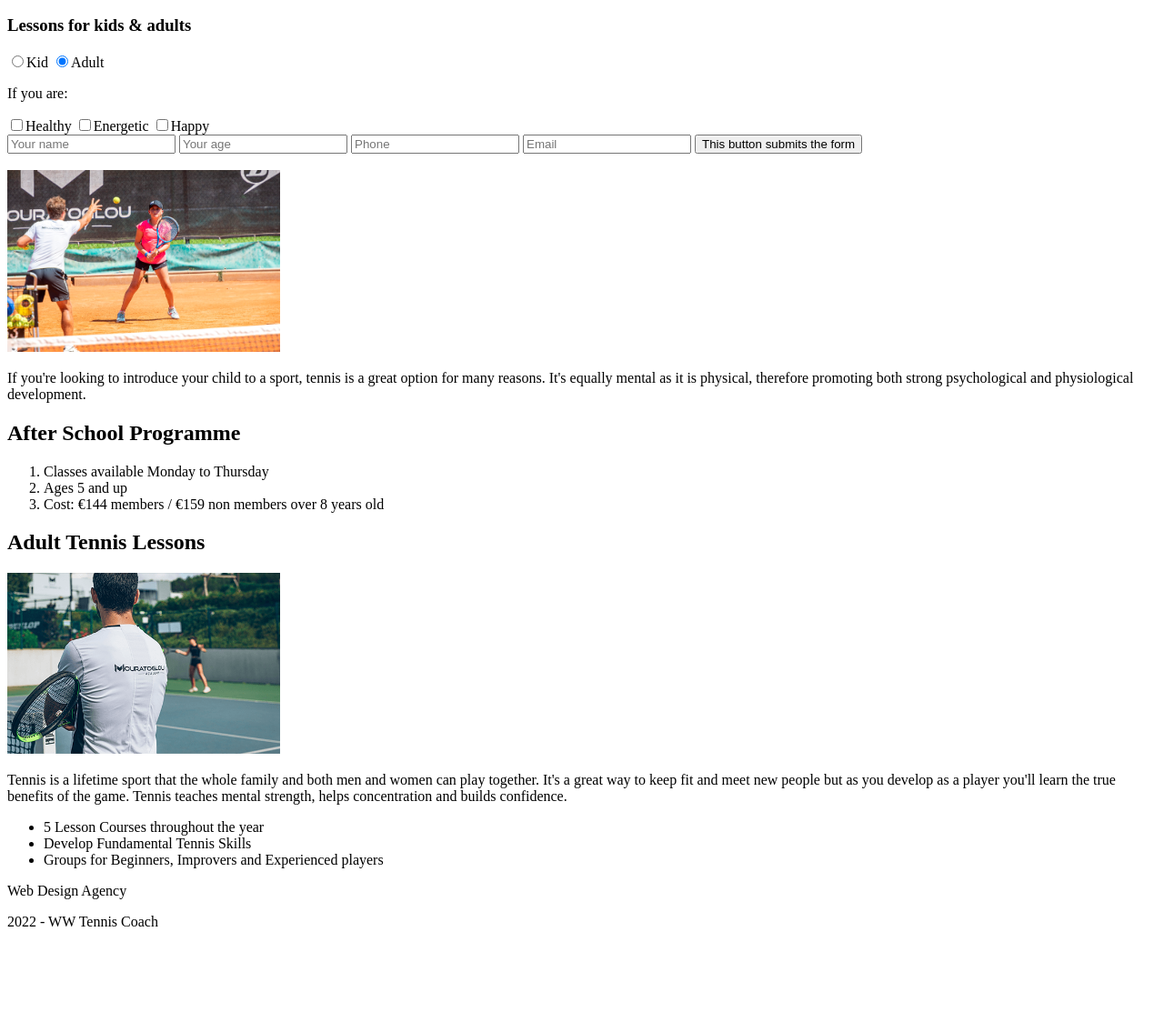
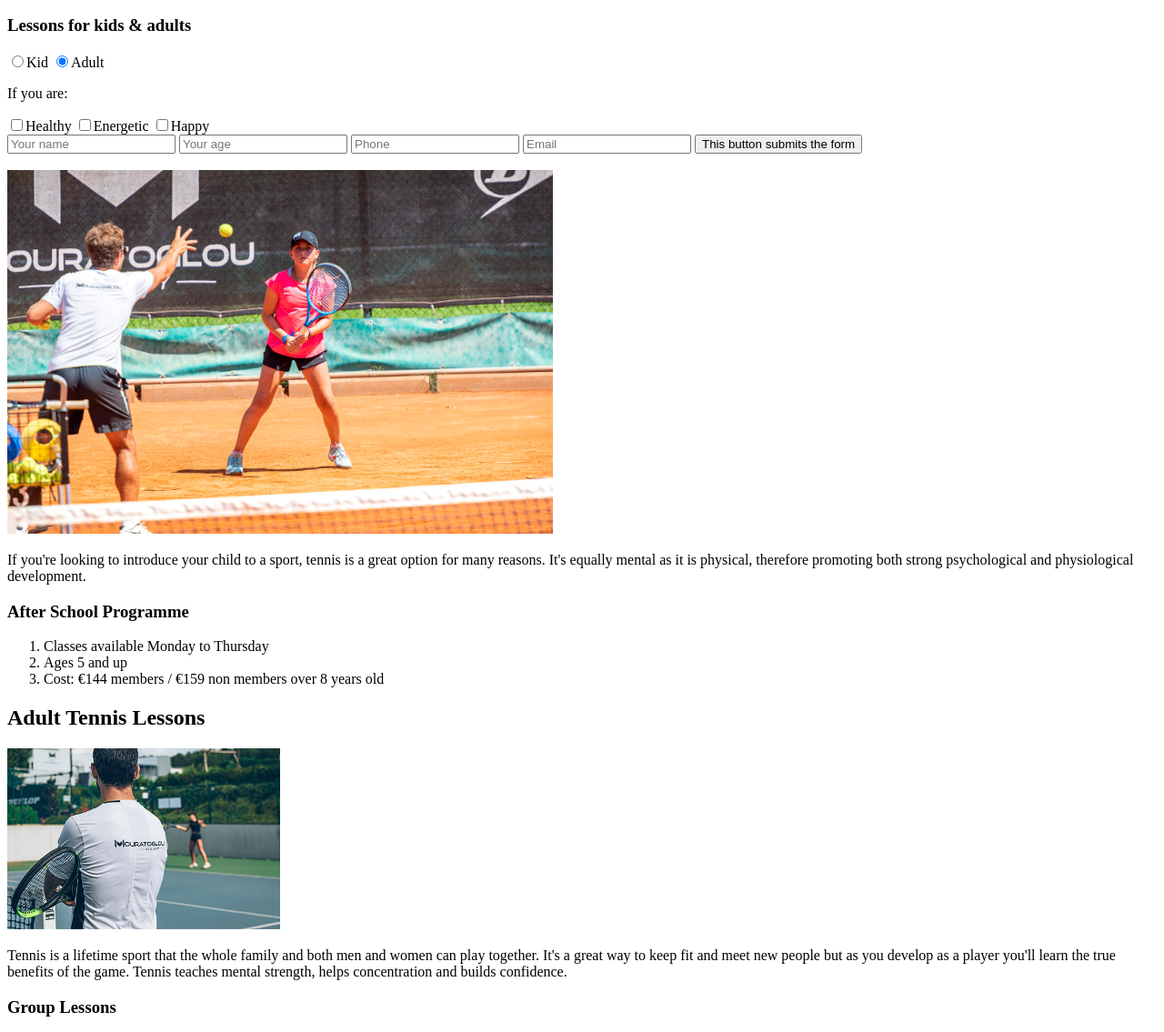
Before and after one commit to tzadvorna/task1, a plain HTML site: page index.html in a window 1280 px wide. Shown: the part 110-1245 px from the top of the page at 91% size. Before the commit the page ends 1149 px from the top, so only its background shows below. Drawn offline with Linux system fonts and the light colour scheme.

Commit message:
Task1 h3 br

```diff
--- a/index.html
+++ b/index.html
@@ -28,6 +28,7 @@
     <label for="happy">
         <input id="happy" type="checkbox" name="personality">Happy
     </label>
+    <br>
     <form>
         <input type="text" placeholder="Your name" required>
         <input type="number" placeholder="Your age">
@@ -37,12 +38,12 @@
     </form> <br>
     <main>
         <div>
-            <img src="img1/kidstennis.jpg" alt="kidstennis" width="300">
+            <img src="img1/kidstennis.jpg" alt="kidstennis" width="600">
             <p>If you're looking to introduce your child to a sport, tennis is a great option for many reasons.
                 It's equally mental as it is physical, therefore promoting both strong psychological and
                 physiological development.
             </p>
-            <h2>After School Programme</h2>
+            <h3>After School Programme</h3>
             <ol>
                 <li>Classes available Monday to Thursday</li>
                 <li>Ages 5 and up</li>
@@ -56,6 +57,7 @@
                 It's a great way to keep fit and meet new people but as you develop as a player you'll learn
                 the true benefits of the game. Tennis teaches mental strength, helps concentration and builds
                 confidence.</p>
+            <h3>Group Lessons</h3>
             <ul>
                 <li>5 Lesson Courses throughout the year</li>
                 <li>Develop Fundamental Tennis Skills</li>
```
